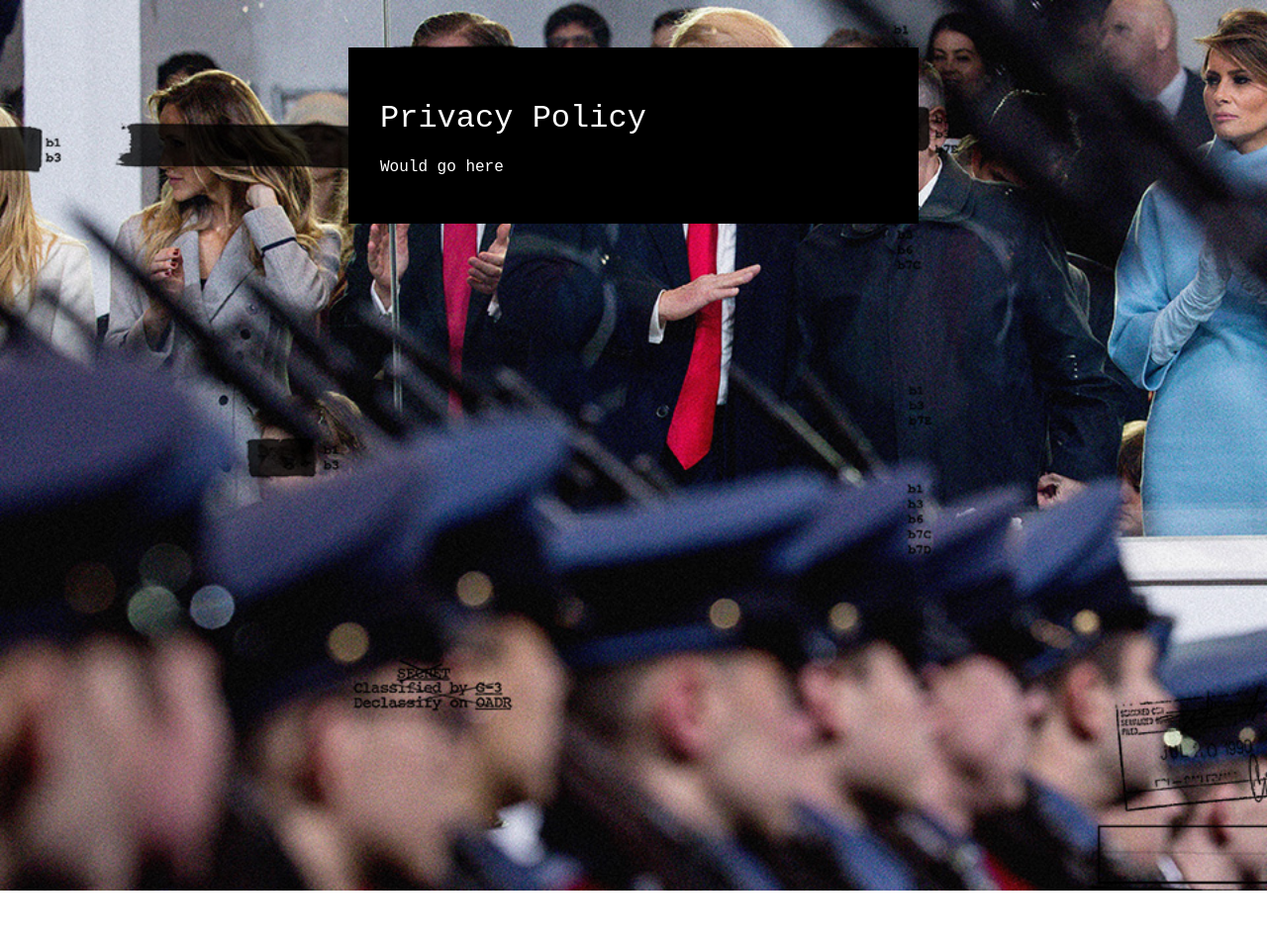
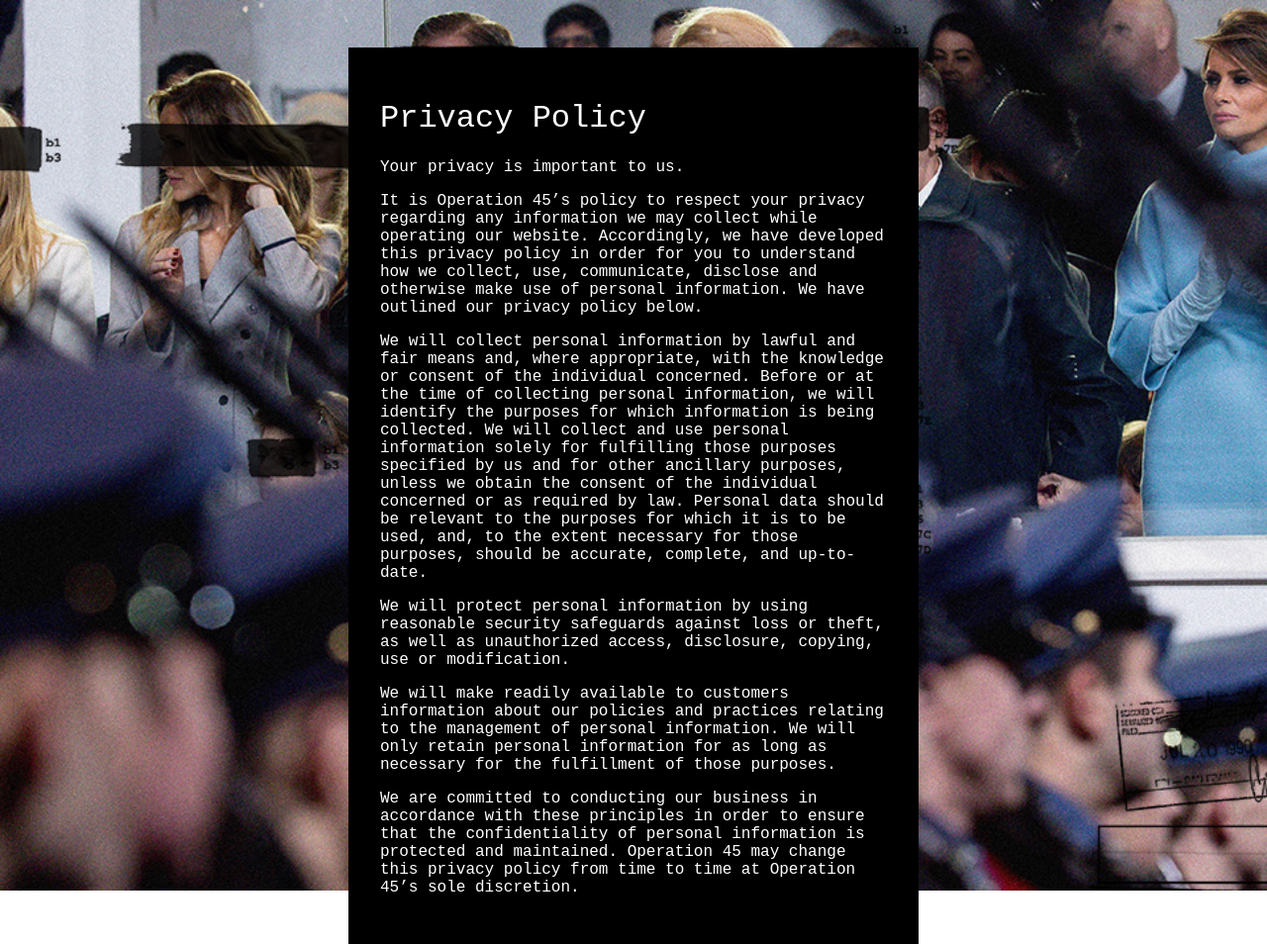
Before and after one commit to Operation45/operationfortyfive.org, a Jekyll site: the page built from privacy.md, in a window 1280 px wide. Shown: the whole page at 99% size. Built offline with Jekyll 4.4.1, drawn with Linux system fonts in a browser that asks for light colours; our own code applies the rules of GitHub Pages for plain Markdown files; before the commit the page ends 900 px from its top, so only the background shows below that.

Commit message:
Add privacy policy
I used http://getterms.io/ to generate these terms

```diff
--- a/privacy.md
+++ b/privacy.md
@@ -5,4 +5,18 @@ permalink: /privacy
 
 # Privacy Policy
 
-Would go here
+Your privacy is important to us.
+
+It is Operation 45's policy to respect your privacy regarding any information we may collect while operating our website. Accordingly, we have developed this privacy policy in order for you to understand how we collect, use, communicate, disclose and otherwise make use of personal information. We have outlined our privacy policy below.
+
+We will collect personal information by lawful and fair means and, where appropriate, with the knowledge or consent of the individual concerned.
+Before or at the time of collecting personal information, we will identify the purposes for which information is being collected.
+We will collect and use personal information solely for fulfilling those purposes specified by us and for other ancillary purposes, unless we obtain the consent of the individual concerned or as required by law.
+Personal data should be relevant to the purposes for which it is to be used, and, to the extent necessary for those purposes, should be accurate, complete, and up-to-date.
+
+We will protect personal information by using reasonable security safeguards against loss or theft, as well as unauthorized access, disclosure, copying, use or modification.
+
+We will make readily available to customers information about our policies and practices relating to the management of personal information.
+We will only retain personal information for as long as necessary for the fulfillment of those purposes.
+
+We are committed to conducting our business in accordance with these principles in order to ensure that the confidentiality of personal information is protected and maintained. Operation 45 may change this privacy policy from time to time at Operation 45's sole discretion.
```
